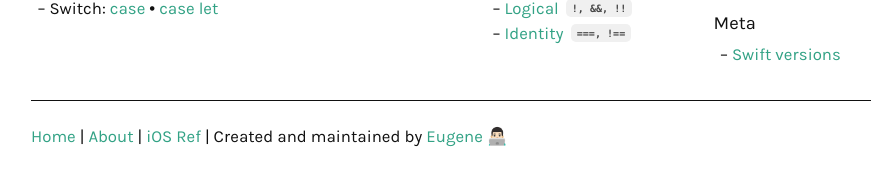
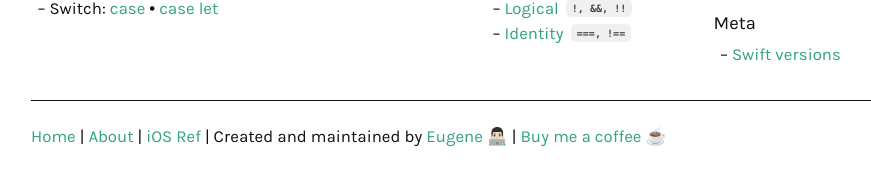
Before and after one commit to ebelinski/swiftly, a Jekyll site: the page built from index.md, in a window 1280 px wide. Shown: the part 456-642 px from the top of the page, without its empty margins (169-1040 px from the left). Built offline with Jekyll 4.4.1, drawn with Linux system fonts in a browser that asks for light colours; comment, search, counter and statistics services are not loaded.

Commit message:
Added ko-fi link.

```diff
--- a/_includes/footer.html
+++ b/_includes/footer.html
@@ -5,6 +5,7 @@
     <a href="/">Home</a> |
     <a href="/about">About</a> |
     <a href="https://iosref.com/">iOS Ref</a> |
-    Created and maintained by <a href="https://twitter.com/EugeneBelinski">Eugene 👨🏻‍💻</a>
+    Created and maintained by <a href="https://twitter.com/EugeneBelinski">Eugene 👨🏻‍💻</a> |
+    <a href="https://ko-fi.com/eugeneb">Buy me a coffee ☕️</a>
   </p>
 </footer>
```
